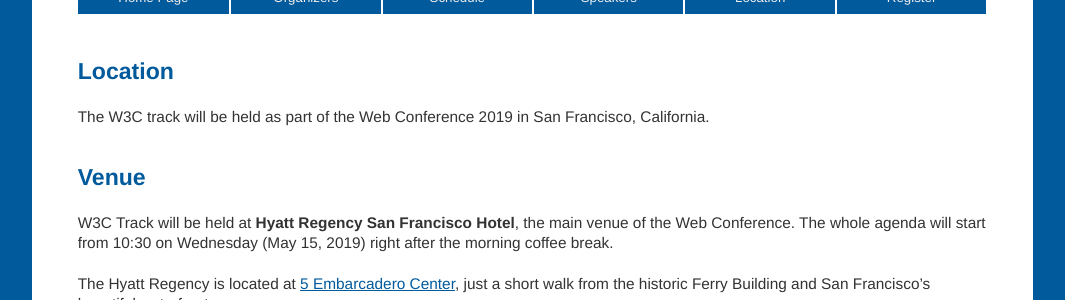
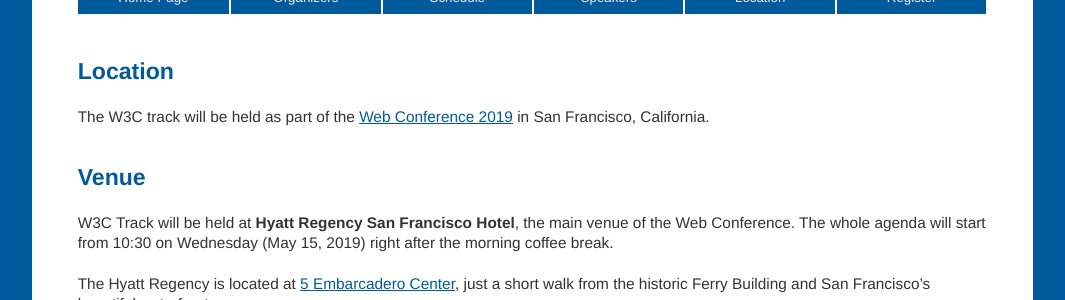
Before and after one commit to w3c/w3c-track-2019, a Jekyll site: the page built from location.md, in a window 1280 px wide. Shown: the part 284-584 px from the top of the page, without its empty margins (108-1173 px from the left). Built offline with Jekyll 4.4.1, drawn with Linux system fonts in a browser that asks for light colours; our own code applies the rules of GitHub Pages for plain Markdown files; part of the change alters nothing that is shown.

```diff
--- a/location.md
+++ b/location.md
@@ -4,7 +4,7 @@ layout: home
 
 # Location
 
-The W3C track will be held as part of the Web Conference 2019 in San Francisco, California.
+The W3C track will be held as part of the <a href="https://www2019.thewebconf.org/">Web Conference 2019</a> in San Francisco, California.
 
 ## Venue
 
```
